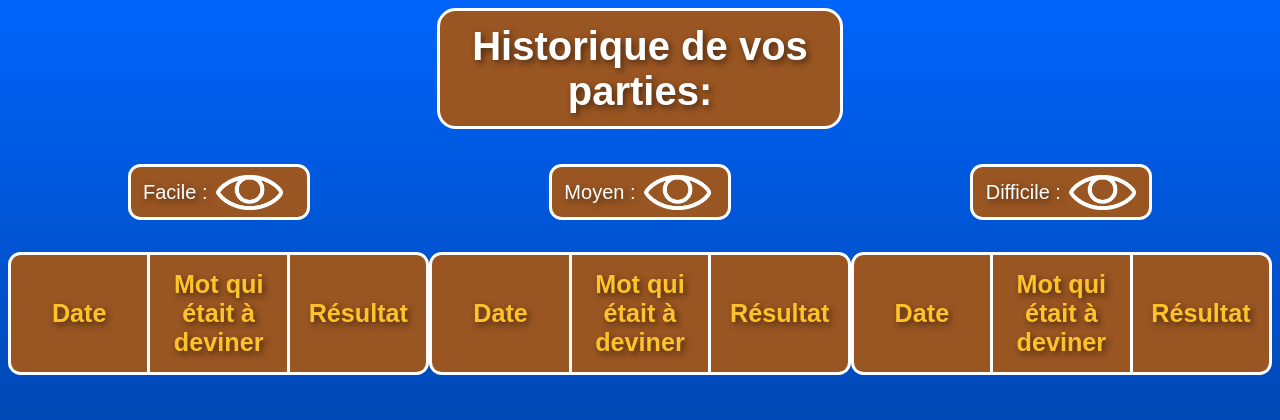
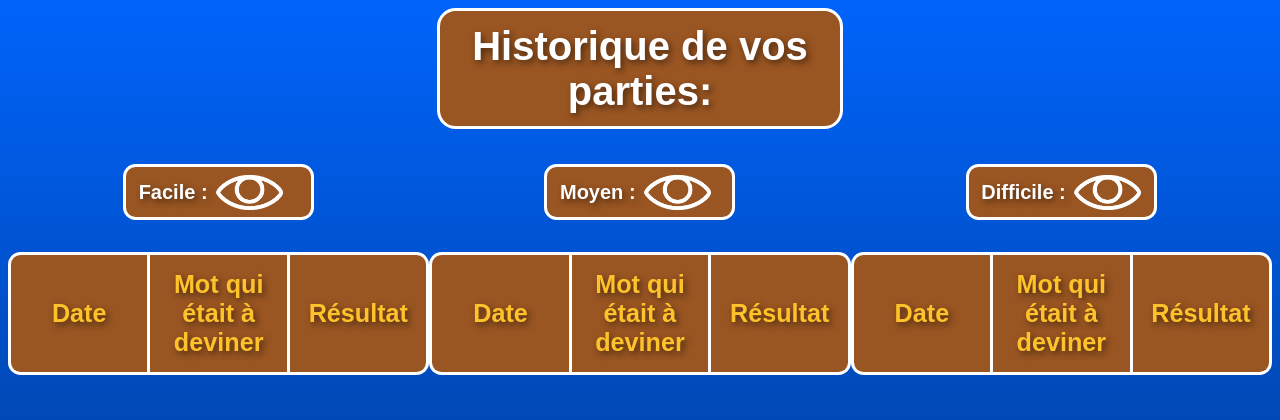
Before and after one commit to TimeoBlondeleauDubois/Pendu-site-avec-base-de-donnee, a Flask app: page /historique in a window 1280 px wide. Shown: the top 420 px of the page. Run offline with Flask 3, Linux system fonts and the light colour scheme; data comes from the database, SQL or seed files in the repository; lists and menus that the app fills with data are empty.

Commit message:
style blod

```diff
--- a/static/historique.css
+++ b/static/historique.css
@@ -45,7 +45,7 @@ body {
     padding: 10px;
     border-radius: 10px;
     margin-bottom: 10px;
-    width: 121px;
+    width: 128px;
     height: 20px;
     border: 3px solid white;
     text-shadow: 2px 2px 5px rgba(0, 0, 0, 0.5);
@@ -279,3 +279,7 @@ button:hover {
 .zoom {
     zoom: 1.25;
 }
+
+.bold {
+    font-weight: bold;
+}
--- a/templates/historique.html
+++ b/templates/historique.html
@@ -17,7 +17,9 @@
         <div class="table-container">
             <div class="table-section difficulty-section">
                 <div class="title-container2" id="facile-arrow">
-                    <span>Facile :  </span>
+                    <div class= "bold">
+                        <span>Facile :  </span>
+                    </div>
                     <img src="/static/images/oeil-ouvert.png" class="arrow" alt="Flèche pour afficher/masquer le tableau">
                 </div>
                 <table id="table_facile" class="content-table visible">
@@ -42,7 +44,9 @@
 
             <div class="table-section difficulty-section">
                 <div class="title-container2" id="moyen-arrow">
-                    <span>Moyen :  </span>
+                    <div class= "bold">
+                        <span>Moyen :  </span>
+                    </div>
                     <img src="/static/images/oeil-ouvert.png" class="arrow" alt="Flèche pour afficher/masquer le tableau">
                 </div>
 
@@ -68,7 +72,9 @@
 
             <div class="table-section difficulty-section">
                 <div class="title-container2" id="difficile-arrow">
-                    <span>Difficile :  </span>
+                    <div class= "bold">
+                        <span>Difficile :  </span>
+                    </div>
                     <img src="/static/images/oeil-ouvert.png" class="arrow" alt="Flèche pour afficher/masquer le tableau">
                 </div>
 
```
